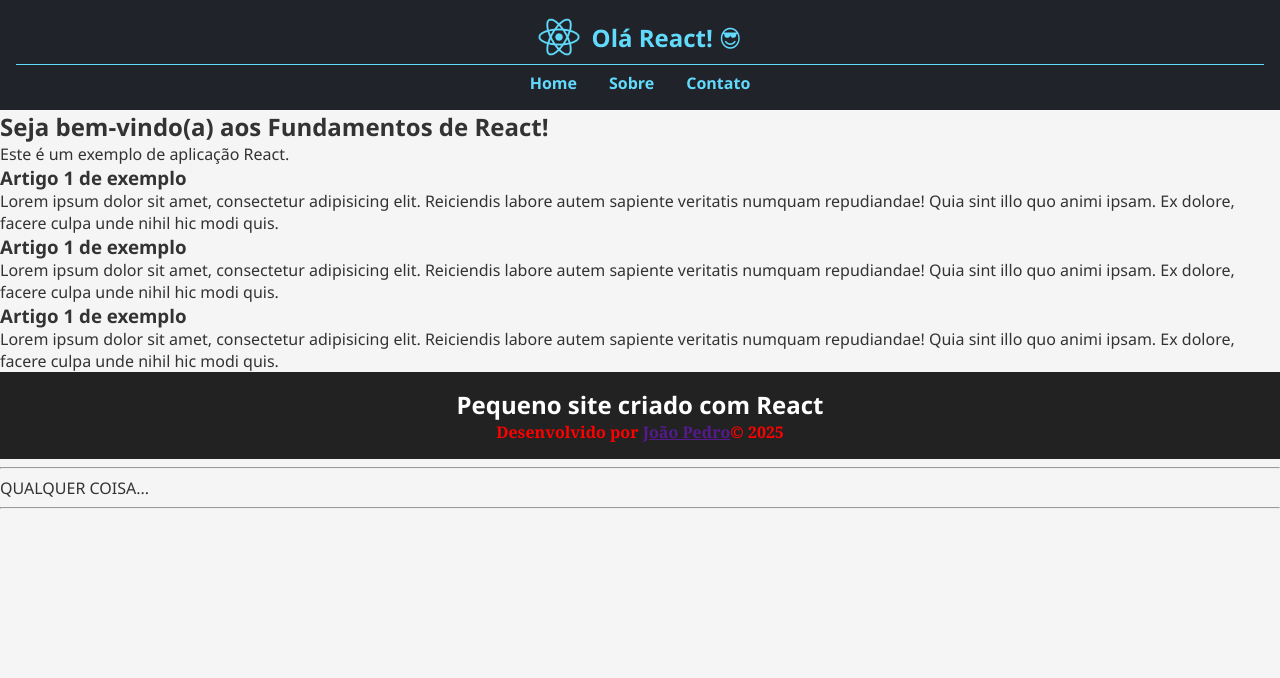
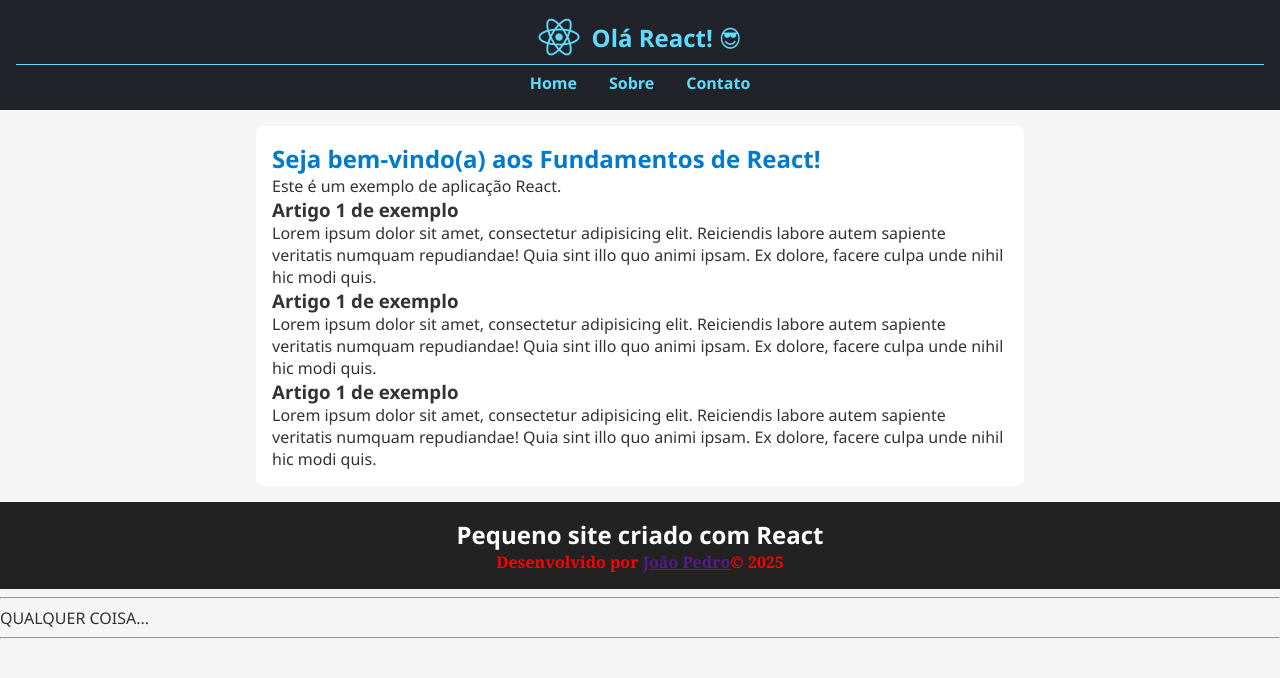
Before and after one commit to joaopedro-style/react-fundamentos, a React (Vite) app: page / in a window 1280 px wide. Shown: the top 678 px of the page. Built offline with nearby package versions, Linux system fonts and the light colour scheme.

Commit message:
Formata conteudo

```diff
--- /dev/null
+++ b/src/components/Conteudo/Conteudo.module.css
@@ -0,0 +1,21 @@
+.conteudo {
+  padding: 1rem;
+  max-width: 800px;
+  margin: auto;
+
+  section {
+    background-color: #fff;
+    padding: 1rem;
+
+    h2 {
+      color: #007acc;
+    }
+  }
+}
+
+.arredondada {
+  border-radius: 8px;
+}
+.sombra {
+  box-shadow: rgba(0, 0, 0, 0.27) 2px 2px 8px;
+}
--- a/src/components/Conteudo/Conteudo.tsx
+++ b/src/components/Conteudo/Conteudo.tsx
@@ -1,9 +1,11 @@
 import Artigo from "../Artigo/Artigo";
+import estilos from "./Conteudo.module.css";
 
 export default function Conteudo() {
   return (
-    <main>
-      <section>
+    <main className={estilos.conteudo}>
+      {/* Para combinar classes, use template string */}
+      <section className={`${estilos.arredondada} ${estilos.sombre}`}>
         <h2>Seja bem-vindo(a) aos Fundamentos de React!</h2>
         <p>Este é um exemplo de aplicação React.</p>
 
```
